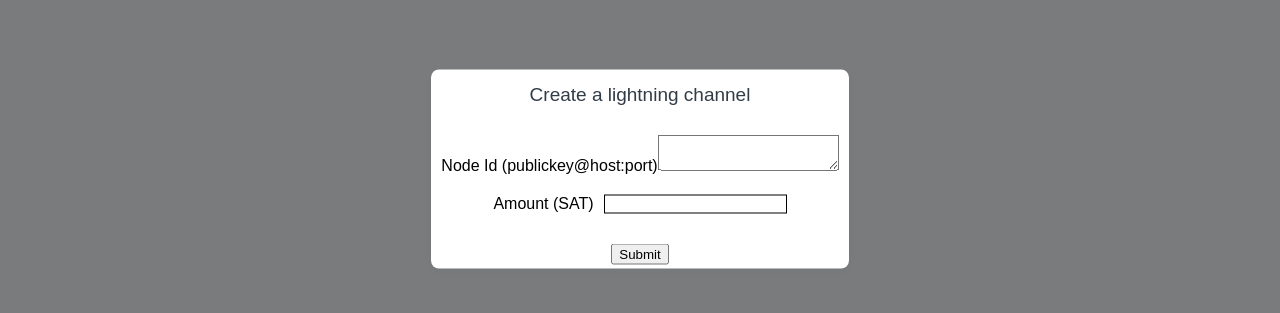
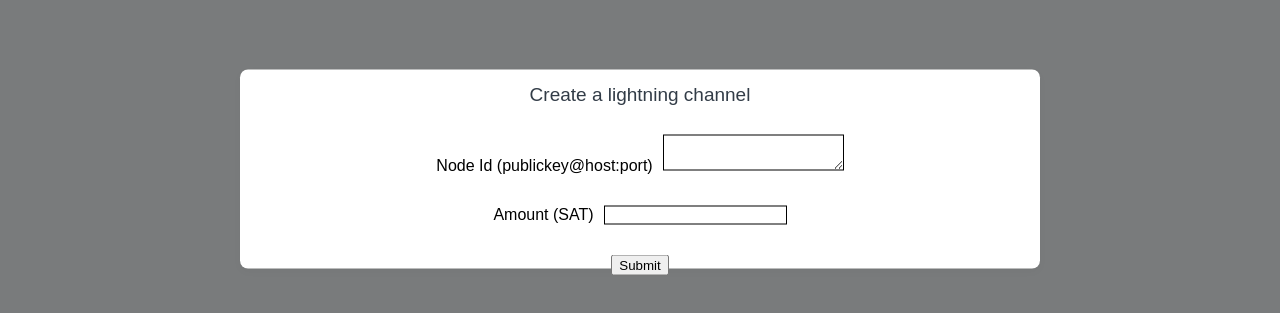
Before and after one commit to hkjn/lnhw, a React (Create React App) app in the folder ui/: page / in a window 1280 px wide. Both pictures are taken after a click on the element "Open new channel". Shown: the part 231-544 px from the top of the page. Built offline with nearby package versions, Linux system fonts and the light colour scheme; no server answers.

Commit message:
[new] added settimeout

```diff
--- a/ui/src/assets/css/new-channel.css
+++ b/ui/src/assets/css/new-channel.css
@@ -13,7 +13,7 @@
     top: 50%;
     left: 50%;
     transform: translate(-50%, -50%);
-    width: 418px;
+    width: 800px;
     height: 199px;
     border-radius: 8px;
     background-color: #ffffff;
@@ -41,6 +41,15 @@
     border: 1px solid black;
 }
 
+.address-txtarea {
+    border: 1px solid black;
+    margin-left: 10px;
+}
+
+.span-address {
+    line-height: 40px;
+}
+
 .input-btn {
     margin: 20px auto;
 }
--- a/ui/src/components/NewChannel.js
+++ b/ui/src/components/NewChannel.js
@@ -25,6 +25,7 @@ class PlugWallet extends Component {
         const _this = this;
 
         connect(this.state.address).then(() => {
+            setTimeout(function() {
                 const pubKey = _this.state.address.split("@")[0];
                 fundChannel(pubKey, this.state.amount)
                 .then(r => {
@@ -35,6 +36,7 @@ class PlugWallet extends Component {
                         window.location.reload()
                     }
                 })
+            }.bind(this), 1000);
         })
 
     }
@@ -54,8 +56,9 @@ class PlugWallet extends Component {
                     <div className="form-nc-title">Create a lightning channel</div>
                     <form onSubmit={this.handleSubmit}>
                         <label className="input-label">
-                            Node Id (publickey@host:port)
+                            <span className="span-address">Node Id (publickey@host:port)</span>
                             <textarea
+                                className="address-txtarea"
                                 type="text"
                                 value={this.state.address}
                                 onChange={(evt) => this.handleChange(evt, 'address')}
```
Lines whose indentation alone changed are shown as unchanged.
